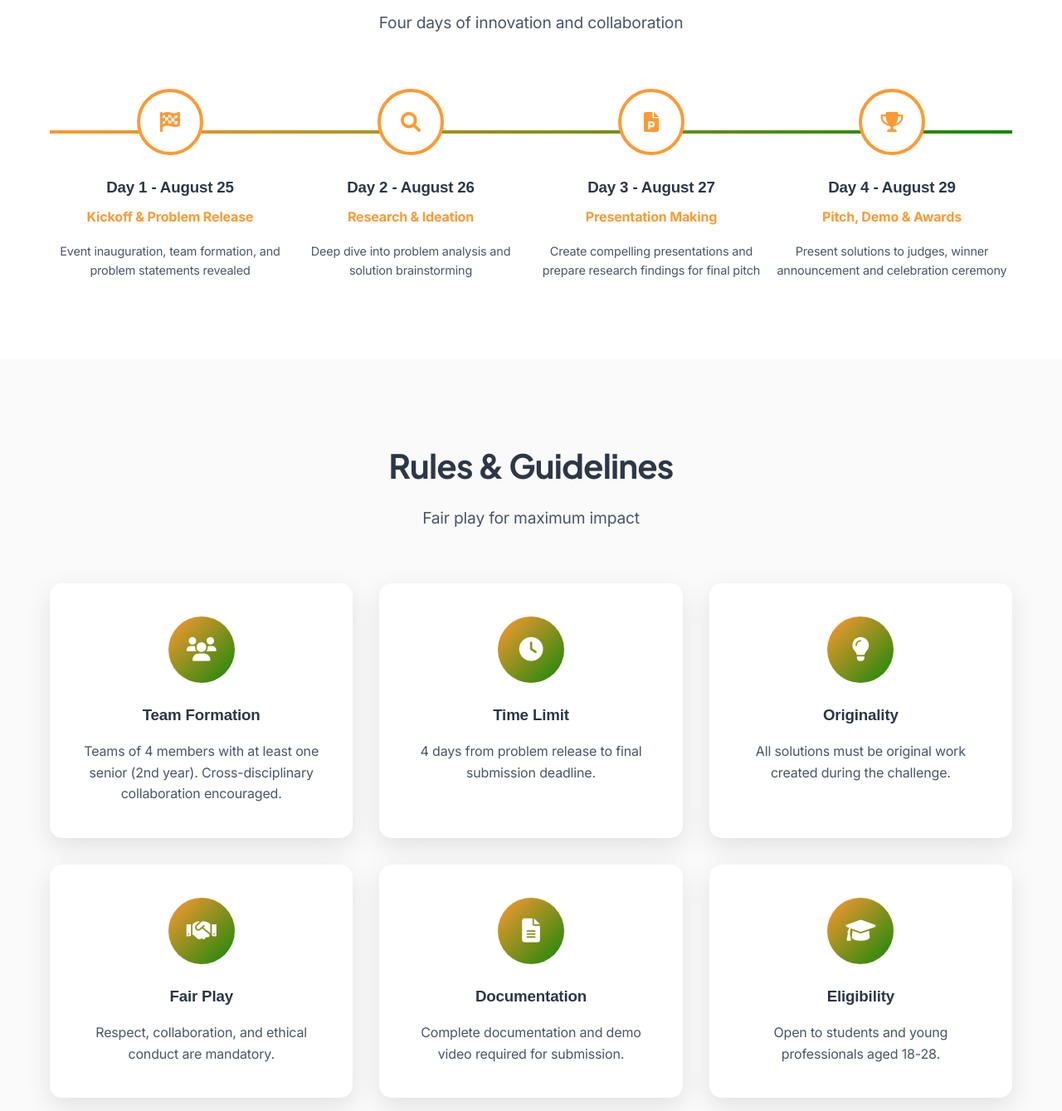
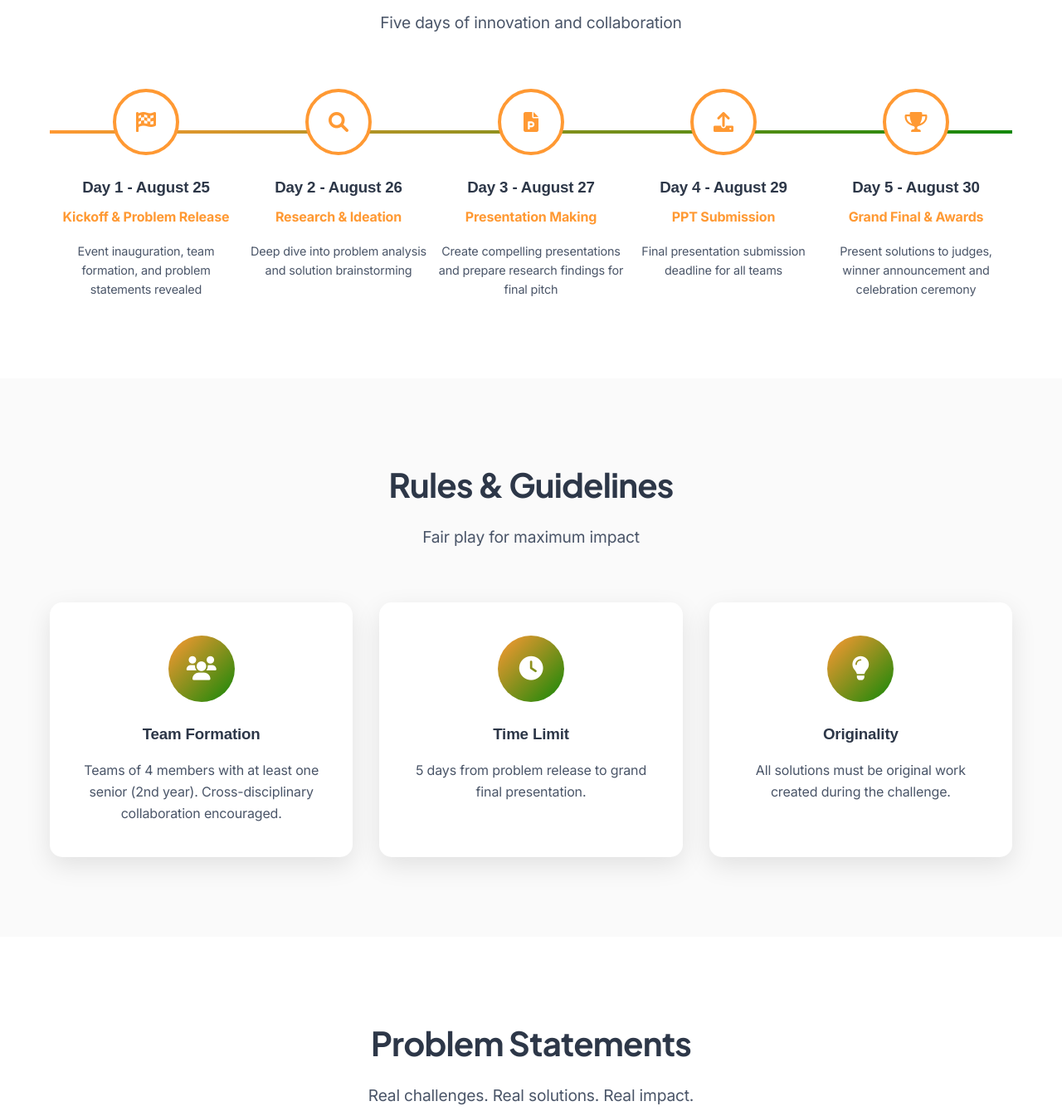
Before and after one commit to Aditya-Prakash14/Impect-india-challange, a plain HTML site: page index.html in a window 1280 px wide. Shown: the part 1940-3279 px from the top of the page at 83% size. Drawn offline with Linux system fonts and the light colour scheme.

Commit message:
updateed timeline

```diff
--- a/index.html
+++ b/index.html
@@ -140,7 +140,7 @@
         <div class="container">
             <div class="section-header">
                 <h2>Event Timeline</h2>
-                <p>Four days of innovation and collaboration</p>
+                <p>Five days of innovation and collaboration</p>
             </div>
             <div class="timeline-container">
                 <div class="timeline-item">
@@ -175,11 +175,21 @@
                 </div>
                 <div class="timeline-item">
                     <div class="timeline-icon">
+                        <i class="fas fa-upload"></i>
+                    </div>
+                    <div class="timeline-content">
+                        <h3>Day 4 - August 29</h3>
+                        <h4>PPT Submission</h4>
+                        <p>Final presentation submission deadline for all teams</p>
+                    </div>
+                </div>
+                <div class="timeline-item">
+                    <div class="timeline-icon">
                         <i class="fas fa-trophy"></i>
                     </div>
                     <div class="timeline-content">
-                        <h3>Day 4 - August 29</h3>
-                        <h4>Pitch, Demo & Awards</h4>
+                        <h3>Day 5 - August 30</h3>
+                        <h4>Grand Final & Awards</h4>
                         <p>Present solutions to judges, winner announcement and celebration ceremony</p>
                     </div>
                 </div>
@@ -207,7 +217,7 @@
                         <i class="fas fa-clock"></i>
                     </div>
                     <h3>Time Limit</h3>
-                    <p>4 days from problem release to final submission deadline.</p>
+                    <p>5 days from problem release to grand final presentation.</p>
                 </div>
                 <div class="rule-card">
                     <div class="rule-icon">
@@ -215,27 +225,6 @@
                     </div>
                     <h3>Originality</h3>
                     <p>All solutions must be original work created during the challenge.</p>
-                </div>
-                <div class="rule-card">
-                    <div class="rule-icon">
-                        <i class="fas fa-handshake"></i>
-                    </div>
-                    <h3>Fair Play</h3>
-                    <p>Respect, collaboration, and ethical conduct are mandatory.</p>
-                </div>
-                <div class="rule-card">
-                    <div class="rule-icon">
-                        <i class="fas fa-file-alt"></i>
-                    </div>
-                    <h3>Documentation</h3>
-                    <p>Complete documentation and demo video required for submission.</p>
-                </div>
-                <div class="rule-card">
-                    <div class="rule-icon">
-                        <i class="fas fa-graduation-cap"></i>
-                    </div>
-                    <h3>Eligibility</h3>
-                    <p>Open to students and young professionals aged 18-28.</p>
                 </div>
             </div>
         </div>
```
